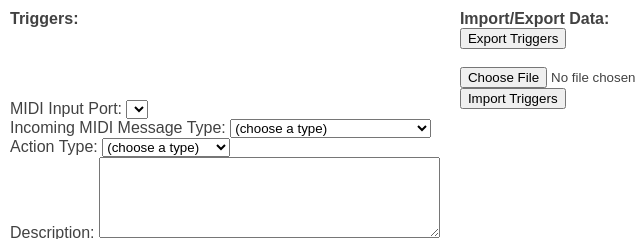
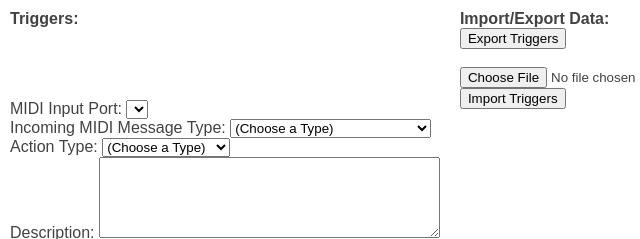
Before and after one commit to josephdadams/midi-relay, an Electron app: page static/index.html in a window 1280 px wide. Both pictures are taken after a click on the button "Add New MIDI Trigger". Shown: the top 239 px of the page, 0-640 px from the left. Drawn offline with nearby package versions, Linux system fonts and the light colour scheme; no server answers.

Commit message:
fix text Choose a Type

```diff
--- a/static/index.html
+++ b/static/index.html
@@ -31,7 +31,7 @@
 					<select id='selectMIDIPort'></select><br />
 					Incoming MIDI Message Type:
 					<select id='selectMIDIMessageType' onchange='showMIDIMessageOptions();'>
-						<option value='0'>(choose a type)</option>
+						<option value='0'>(Choose a Type)</option>
 						<option value='noteon'>Note On</option>
 						<option value='noteoff'>Note Off</option>
 						<option value='aftertouch'>Polyphonic Aftertouch</option>
@@ -53,7 +53,7 @@
 					<div id='divMIDIMessage_ActionType' onchange='showActionTypeOptions();'>
 						Action Type:
 						<select id='selectActionType'>
-							<option value='0'>(choose a type)</option>
+							<option value='0'>(Choose a Type)</option>
 							<option value='http'>HTTP GET/POST</option>
 						</select>
 					</div>
```
